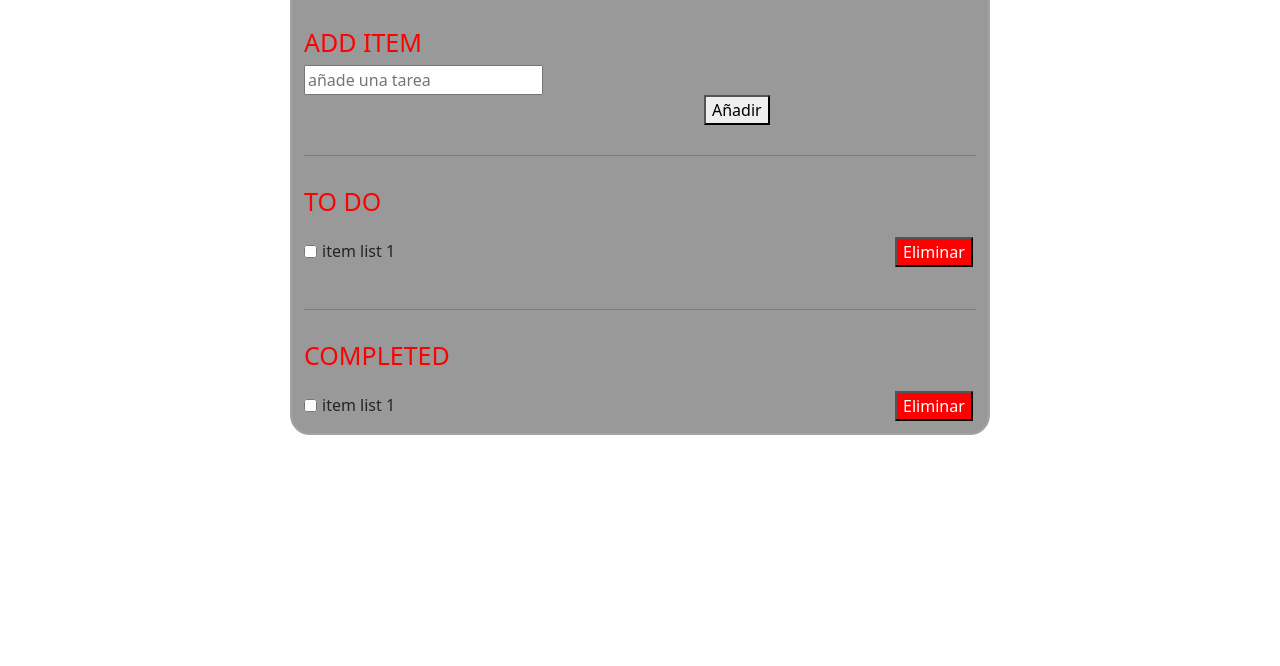
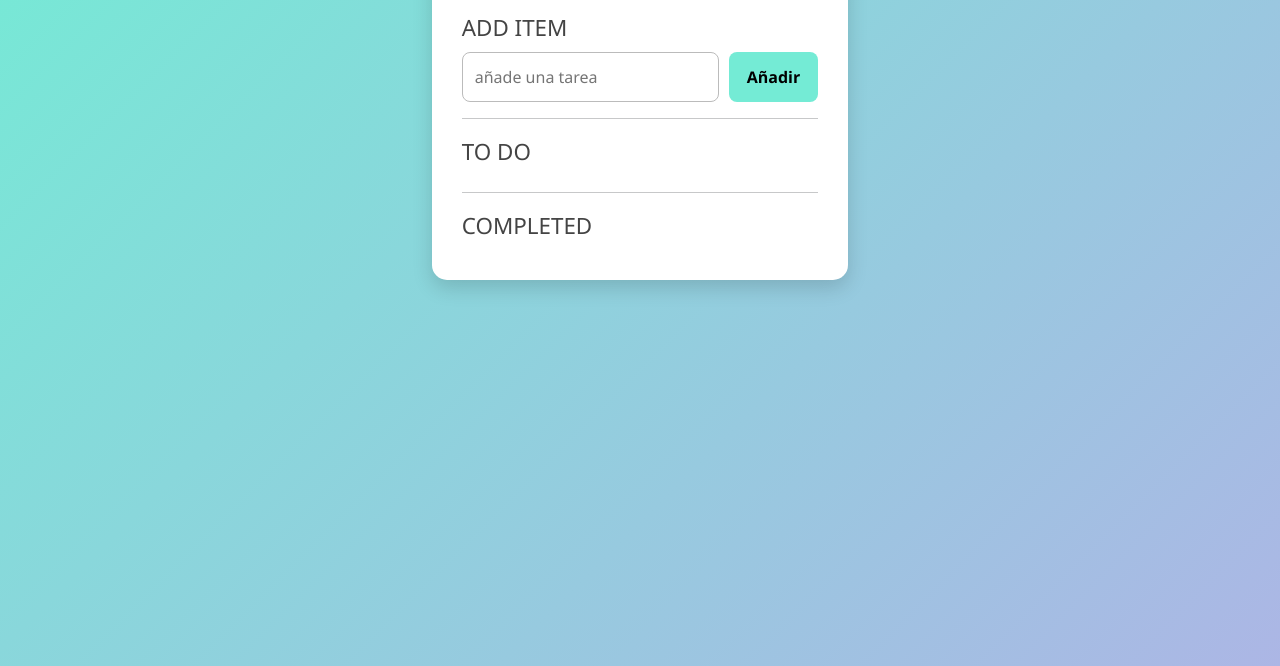
Before and after one commit to alejoriano06/to_do_list_js, a plain HTML site: page index.html in a window 1280 px wide. Shown: the part 134-800 px from the top of the page. Drawn offline with nearby package versions, Linux system fonts and the light colour scheme.

Commit message:
culmine el trabajo

```diff
--- a/css/style.css
+++ b/css/style.css
@@ -1,58 +1,128 @@
-#global-content{
-    max-width: 700px;
-    width: 100%;
-    margin: 0 auto;
-    border: 2px solid rgb(163, 163, 163);
-    margin-top: 50px;
-    border-radius: 20px;
-    background: rgb(153, 153, 153);
+/* Reset básico */
+* {
+    margin: 0;
+    padding: 0;
+    box-sizing: border-box;
+    font-family: "Segoe UI", Tahoma, Geneva, Verdana, sans-serif;
 }
 
-h1{
-    text-align: center;
+/* Fondo general */
+body {
+    background: linear-gradient(135deg, #74ebd5, #ACB6E5);
+    min-height: 100vh;
+    display: flex;
+    justify-content: center;
+    align-items: flex-start;
+    padding: 40px 20px;
 }
 
-hr{
-    margin: 30px 0;
+/* Contenedor principal */
+#global-content .container {
+    background: #fff;
+    border-radius: 15px;
+    padding: 30px;
+    max-width: 600px;
+    width: 100%;
+    box-shadow: 0 8px 20px rgba(0,0,0,0.15);
 }
 
-h2{
-    color: red;
-    font-size: 25px;
+/* Títulos */
+h1 {
+    text-align: center;
+    color: #333;
+    font-size: 2.2rem;
+    margin-bottom: 15px;
 }
 
-.formulario .añadir{
-    margin-left: 400px;
+h2 {
+    color: #444;
+    font-size: 1.4rem;
+    margin: 20px 0 10px;
 }
 
-.item-to-do{
+/* Input y botón */
+.formulario {
+    display: flex;
+    gap: 10px;
+}
+
+.formulario input {
+    flex: 1;
+    padding: 12px;
+    border-radius: 8px;
+    border: 1px solid #bbb;
+    outline: none;
+    transition: all 0.3s;
+}
+
+.formulario input:focus {
+    border-color: #74ebd5;
+    box-shadow: 0 0 6px rgba(116, 235, 213, 0.6);
+}
+
+.añadir {
+    padding: 12px 18px;
+    background: #74ebd5;
+    border: none;
+    border-radius: 8px;
+    cursor: pointer;
+    transition: 0.3s;
+    font-weight: bold;
+}
+
+.añadir:hover {
+    background: #55c8b5;
+    color: #fff;
+}
+
+/* Estilos de listas */
+#cont-to-do-list,
+#cont-completed-list {
+    display: flex;
+    flex-direction: column;
+    gap: 12px;
+}
+
+/* Cada tarea */
+.item-to-do {
     display: flex;
     align-items: center;
+    justify-content: space-between;
+    background: #f7f7f7;
+    padding: 12px 15px;
+    border-radius: 10px;
+    box-shadow: 0 3px 6px rgba(0,0,0,0.08);
 }
 
-.item-to-do p{
-    margin-top: 15px;
-    margin-left: 5px;
+.item-to-do p {
+    flex: 1;
+    margin: 0 10px;
+    color: #333;
 }
 
-.item-to-do .equis{
-    margin-left: 500px;
-    background-color: red;
-    color: white;
+/* Checkbox */
+.item-to-do input[type="checkbox"] {
+    transform: scale(1.3);
+    cursor: pointer;
 }
 
-.cont-completed-list{
-    display: flex;
-    align-items: center;
+/* Botón eliminar */
+.equis {
+    background: #ff6b6b;
+    border: none;
+    padding: 8px 12px;
+    border-radius: 8px;
+    color: #fff;
+    cursor: pointer;
+    transition: 0.3s;
 }
 
-.cont-completed-list p{
-    margin-top: 15px;
-    margin-left: 5px;
+.equis:hover {
+    background: #e84141;
 }
 
-.cont-completed-list .equis{
-    margin-left: 500px;
-    background: red;
-    color: white;
+/* Completados tachados */
+#cont-completed-list p {
+    text-decoration: line-through;
+    color: #777;
 }
--- a/index.html
+++ b/index.html
@@ -28,21 +28,24 @@
 
             <h2>TO DO</h2>
 
-            <div class="cont-to-do-list" id="to-do">
-                <div class="item-to-do">
+            <div id="cont-to-do-list">
+                <!-- <div class="item-to-do">
                     <input type="checkbox">
                     <p>item list 1</p>
-                    <button type="button" class="equis">Eliminar</button>
-                </div>
+                    <button     type="button" class="equis">Eliminar</button>
+                </div> -->
             </div>
 
             <hr>
 
             <h2>COMPLETED</h2>
-            <div class="cont-completed-list" id="completed">
-                <input type="checkbox">
-                <p>item list 1</p>
-                <button type="button" class="equis">Eliminar</button>
+            <div id="cont-completed-list">
+                <!-- <div class="item-to-do">
+                    <input type="checkbox">
+                    <p>item list 1</p>
+                    <button type="button" class="equis">Eliminar</button>
+                </div> -->
+
             </div>
 
         </div>
--- a/js/main.js
+++ b/js/main.js
@@ -1,8 +1,8 @@
 //creamos las constantes globales para los elemnetos principales
 
 const input = document.getElementById('to-do-input')
-const addBtn = document.getElementById('addBtn')
-const toDoLis = document.getElementById('to-do')
+const addBtn = document.getElementById('add-btn')
+const toDoList = document.getElementById('cont-to-do-list')
 const completedList = document.getElementById('completed')
 
 //creamos la funcion que nos permite crear una nueva tarea a partir del formulario
@@ -36,8 +36,20 @@ function createToDoItem(textoItem){
 
     return item
 
+}
 
+// detectamos el evento click sobre el boton agregar + con un evento de escucha o lisetener
+// para que a partir de este evento se agregue la tarea dentro del contenedor cont-to-do-list
 
+addBtn.addEventListener('click', ()=>{
+    const textoItem = input.value.trim();
+    if(textoItem==""){
 
-
-}
+        alert("No se puede creara una tarea vacia");
+    }
+    else{
+        const newItem = createToDoItem(textoItem);
+        toDoList.appendChild(newItem);
+        input.value="";
+    }
+});
```
